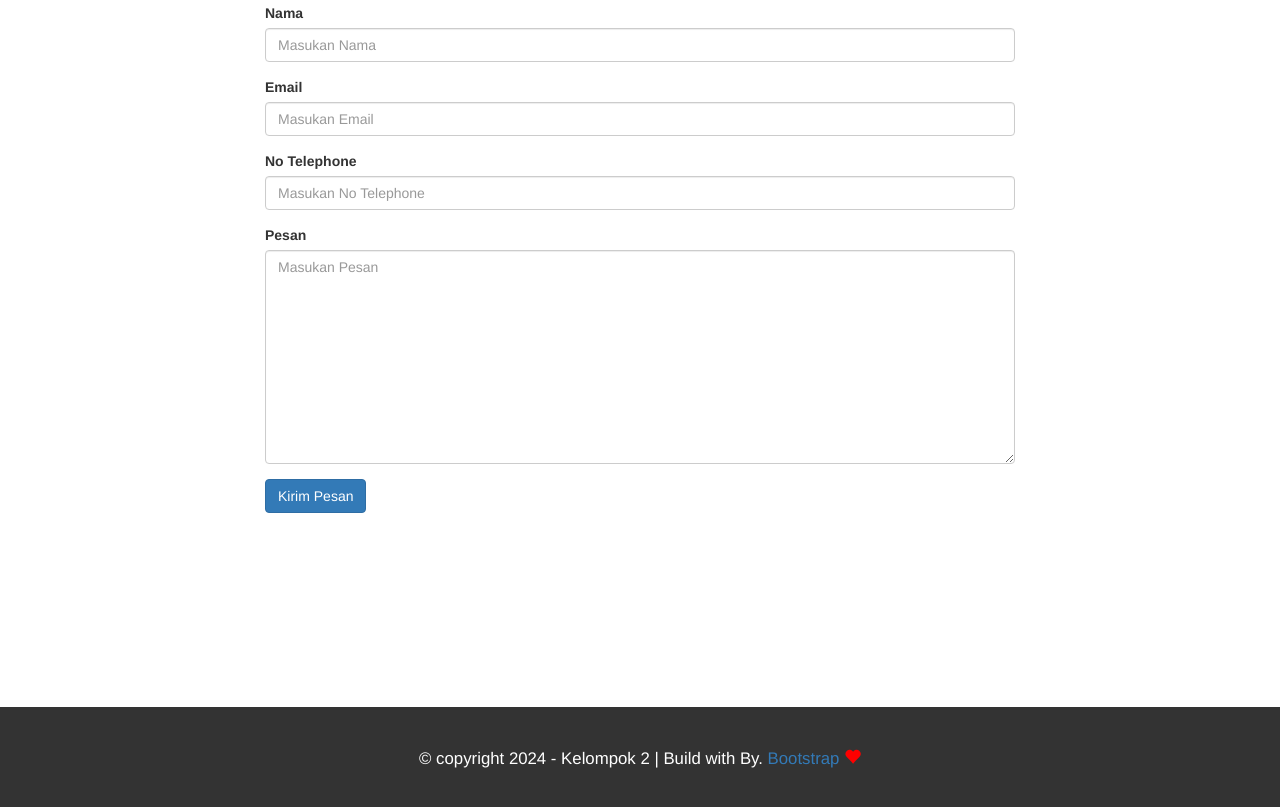
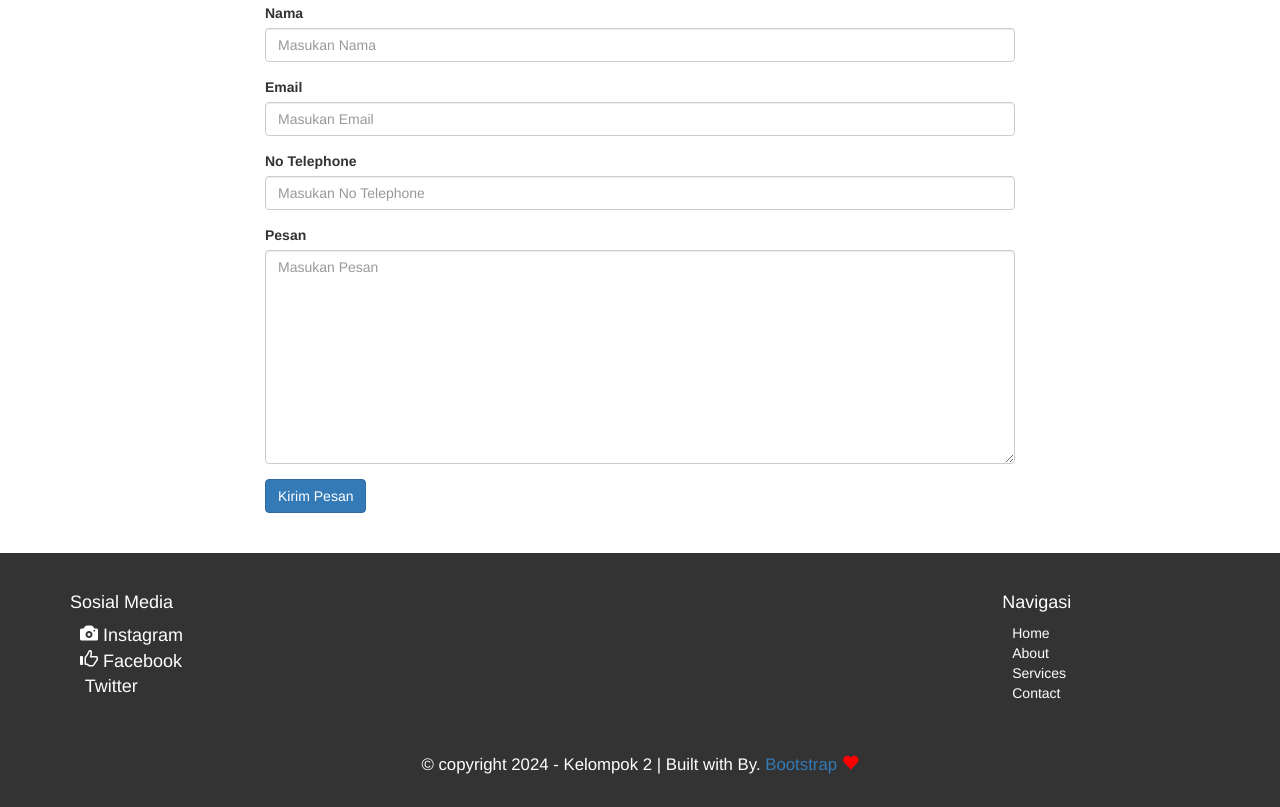
Before and after one commit to Riyadhifalsf/literasidigitalweb, a plain HTML site: page index.html in a window 1280 px wide. Shown: the part 5687-6494 px from the top of the page. Drawn offline with Linux system fonts and the light colour scheme.

Commit message:
modified:   css/style.css 	modified:   index.html

```diff
--- a/css/style.css
+++ b/css/style.css
@@ -4,6 +4,7 @@ html {
 body {
     margin-bottom: 100px;
     margin-top: 30px;
+    overflow-x: hidden;
 }
 
 /* Header And Navbar */
@@ -191,22 +192,53 @@ footer {
     bottom: 0;
     background-color: #333;
     width: 100%;
-    height: 100px;
-    padding-top: 40px;
+    padding-top: 30px;
 }
+
+footer .wrapper {
+    display: flex;
+    margin-bottom: 40px;
+}
+
+footer .wrapper h4 {
+    color: white;
+    cursor: pointer;
+}
+
+.social-icon {
+    color: #ffffff; /* Warna ikon */
+    font-size: 18px;
+    padding: 10px;
+    text-decoration: none;
+  }
+
+  .social-icon:hover {
+    color: #007bff; /* Warna saat hover */
+  }
+
+  /* Gaya untuk link navigasi */
+  ul.list-unstyled li a {
+    color: #ffffff; /* Warna teks */
+    padding: 10px;
+    text-decoration: none;
+  }
+
+  ul.list-unstyled li a:hover {
+    color: #007bff; /* Warna saat hover */
+  }
+
+
 footer p {
     color: white;
     font-size: 1.2em;
+    margin-bottom: 30px;
 }
 footer p i {
     color: red;
 }
 
-@media screen and (max-width: 768px){
-
-    body {
-        overflow-x: hidden;
-    }
+/* Perangkat mobile (smartphone) dengan lebar layar maksimal 600px */
+@media screen and (max-width: 600px){
 
     .about,
     .work,
@@ -349,3 +381,8 @@ footer p i {
     }
     /* End Contact */
 }
+
+/* Tablet (termasuk iPad) dengan lebar layar antara 601px dan 1024px */
+@media screen and (min-width: 601px) and (max-width: 1024px) {
+
+}
--- a/index.html
+++ b/index.html
@@ -229,10 +229,33 @@
 
     <!-- Footer -->
     <footer>
-      <div class="contaeiner text-center">
+      <div class="container">
+        <div class="row wrapper">
+          <!-- Kolom Sosial Media di Kiri -->
+            <div class="col-xs-12 col-sm-12 social-media">
+              <h4>Sosial Media</h4>
+              <ul class="list-unstyled social-media">
+                <li><a href="https://www.instagram.com" target="_blank" class="social-icon"><i class="glyphicon glyphicon-camera"></i> Instagram</a></li>
+                <li><a href="https://www.facebook.com" target="_blank" class="social-icon"><i class="glyphicon glyphicon-thumbs-up"></i> Facebook</a></li>
+                <li><a href="https://twitter.com" target="_blank" class="social-icon"><i class="glyphicon glyphicon-bird"></i> Twitter</a></li>
+              </ul>
+            </div>
+
+            <!-- Kolom Navigasi di Kanan -->
+            <div class="col-xs-12 col-sm-3 navigasi-footer">
+              <h4>Navigasi</h4>
+              <ul class="list-unstyled">
+                <li><a href="#home">Home</a></li>
+                <li><a href="#about">About</a></li>
+                <li><a href="#services">Services</a></li>
+                <li><a href="#contact">Contact</a></li>
+              </ul>
+            </div>
+          </div>
+
         <div class="row">
-          <div class="col-sm-12">
-            <p> © copyright 2024 - Kelompok 2 |  Build with  By. <a href="https://instagram/rydhflsf">Bootstrap</a> <i class="glyphicon glyphicon-heart"></i></p>
+          <div class="col-xs-12 text-center">
+            <p>© copyright 2024 - Kelompok 2 | Built with By. <a href="https://instagram/rydhflsf">Bootstrap</a> <i class="glyphicon glyphicon-heart"></i></p>
           </div>
         </div>
       </div>
```
